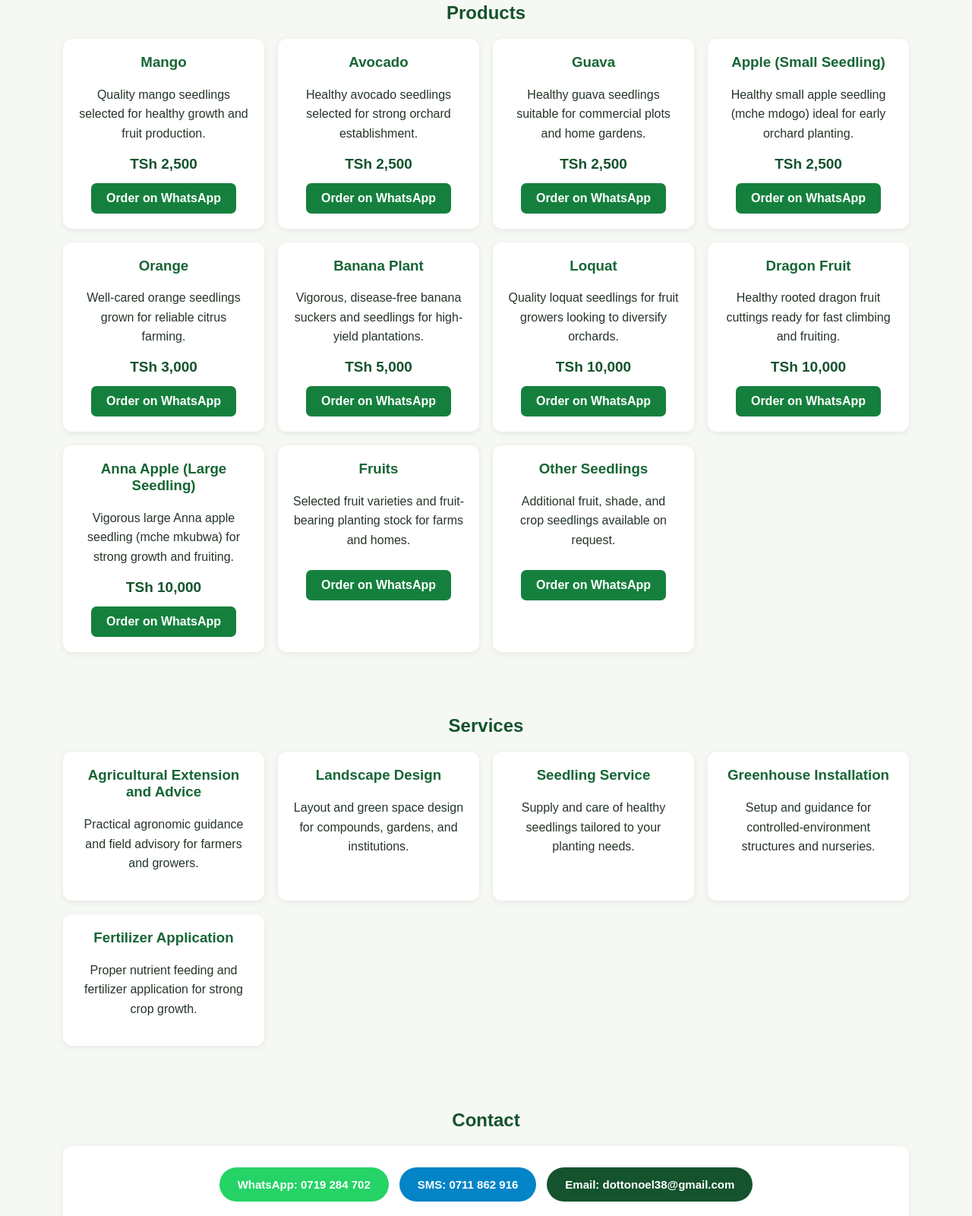
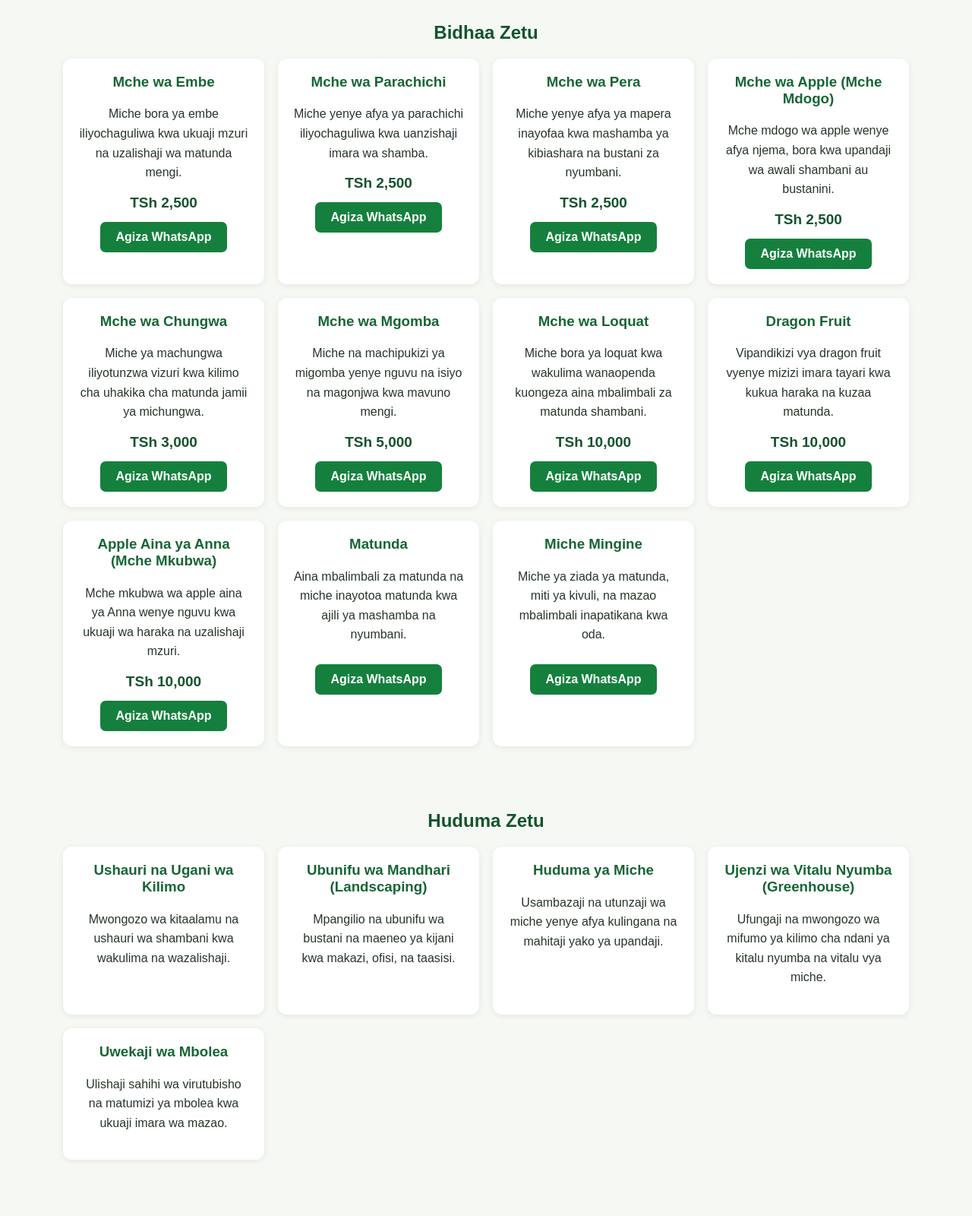
Before and after one commit to dottonoel38-boop/GreenGrow-Nursery, a plain HTML site: page index.html in a window 1280 px wide. Shown: the part 679-2279 px from the top of the page at 76% size. Drawn offline with Linux system fonts and the light colour scheme.

Commit message:
Update index.html

```diff
--- a/index.html
+++ b/index.html
@@ -1,9 +1,9 @@
 <!DOCTYPE html>
-<html lang="en">
+<html lang="sw">
 <head>
 <meta charset="UTF-8">
 <meta name="viewport" content="width=device-width, initial-scale=1.0">
-<title>GreenGrow Nursery | Quality Seedlings & Agribusiness</title>
+<title>GreenGrow Nursery | Miche Bora na Kilimo Biashara</title>
 <style>
 * { box-sizing: border-box; scroll-behavior: smooth; }
 body {
@@ -243,23 +243,23 @@ footer {
 
 <header>
 <h1>GreenGrow Nursery</h1>
-<p>Growing Today, Greening Tomorrow</p>
+<p>Tunakuza Leo, Tunakijanisha Kesho</p>
 </header>
 
 <div class="top-bar">
   <a href="#home" class="brand-name">GreenGrow</a>
 
   <div class="top-controls">
-    <button type="button" class="icon-btn" aria-label="Search" onclick="toggleSearch()">
+    <button type="button" class="icon-btn" aria-label="Tafuta" onclick="toggleSearch()">
       <svg width="22" height="22" viewBox="0 0 24 24" fill="none" stroke="currentColor" stroke-width="2.2" stroke-linecap="round" stroke-linejoin="round">
         <circle cx="11" cy="11" r="7"></circle>
         <line x1="21" y1="21" x2="16.65" y2="16.65"></line>
       </svg>
     </button>
 
-    <a href="#home" class="avatar-badge" aria-label="Profile">D</a>
+    <a href="#home" class="avatar-badge" aria-label="Wasifu">D</a>
 
-    <button type="button" class="icon-btn" aria-label="Menu" onclick="toggleMenu()">
+    <button type="button" class="icon-btn" aria-label="Menyu" onclick="toggleMenu()">
       <svg width="24" height="24" viewBox="0 0 24 24" fill="none" stroke="currentColor" stroke-width="2.2" stroke-linecap="round">
         <line x1="3" y1="6" x2="21" y2="6"></line>
         <line x1="3" y1="12" x2="21" y2="12"></line>
@@ -270,169 +270,169 @@ footer {
 </div>
 
 <div class="search-drawer" id="searchDrawer">
-  <input type="text" id="searchInput" placeholder="Search products or services..." onkeyup="filterItems()">
+  <input type="text" id="searchInput" placeholder="Tafuta bidhaa au huduma..." onkeyup="filterItems()">
 </div>
 
 <nav class="nav-menu" id="navMenu">
-  <a href="#home" onclick="closeMenu()">Home</a>
-  <a href="#products" onclick="closeMenu()">Products</a>
-  <a href="#services" onclick="closeMenu()">Services</a>
-  <a href="#contact" onclick="closeMenu()">Contact</a>
+  <a href="#home" onclick="closeMenu()">Mwanzo</a>
+  <a href="#products" onclick="closeMenu()">Bidhaa</a>
+  <a href="#services" onclick="closeMenu()">Huduma</a>
+  <a href="#contact" onclick="closeMenu()">Mawasiliano</a>
 </nav>
 
 <div class="hero" id="home">
   <div class="hero-header">
-    <h2>Welcome to GreenGrow Nursery</h2>
-    <p>Supplying healthy, quality seedlings and practical horticultural solutions for farmers, gardens, and green spaces.</p>
-    <a class="btn" href="#products">Explore Products</a>
+    <h2>Karibu GreenGrow Nursery</h2>
+    <p>Tunatoa miche bora yenye afya na suluhisho za kilimo cha kisasa kwa wakulima, bustani, na maeneo ya kijani.</p>
+    <a class="btn" href="#products">Tazama Bidhaa</a>
   </div>
 
   <div class="info-grid">
     <div class="info-card">
-      <h3>Aims</h3>
-      <p>To supply reliable planting materials, raise fruit and crop productivity, and promote sustainable greenery.</p>
+      <h3>Malengo Yetu</h3>
+      <p>Kutoa miche ya uhakika, kuongeza uzalishaji wa matunda na mazao, na kukuza mazingira endelevu ya kijani.</p>
     </div>
     <div class="info-card">
-      <h3>Functions</h3>
-      <p>Propagating quality seedlings, advising growers on planting and care, and supporting farms and landscapes.</p>
+      <h3>Majukumu Yetu</h3>
+      <p>Kuzalisha miche bora, kushauri wakulima juu ya upandaji na utunzaji, na kusaidia mashamba na bustani.</p>
     </div>
     <div class="info-card">
-      <h3>Foundations</h3>
-      <p>Rooted in sound horticultural practices, healthy stock selection, grower trust, and long-term impact.</p>
+      <h3>Misingi Yetu</h3>
+      <p>Tumejikita katika mbinu bora za kilimo, uchaguzi wa mbegu zenye afya, uaminifu kwa wakulima, na matokeo ya muda mrefu.</p>
     </div>
     <div class="info-card">
-      <h3>Huge Plans</h3>
-      <p>Expanding mother blocks, scaling nursery output, introducing modern greenhouse systems, and empowering more growers.</p>
+      <h3>Mipango Mikubwa</h3>
+      <p>Kupanua vitalu mama, kuongeza uzalishaji wa miche, kuanzisha mifumo ya kisasa ya vitalu nyumba, na kuwawezesha wakulima wengi zaidi.</p>
     </div>
   </div>
 </div>
 
 <section id="products">
-<h2>Products</h2>
+<h2>Bidhaa Zetu</h2>
 <div class="grid">
 
   <div class="card searchable">
-    <h3>Mango</h3>
-    <p>Quality mango seedlings selected for healthy growth and fruit production.</p>
+    <h3>Mche wa Embe</h3>
+    <p>Miche bora ya embe iliyochaguliwa kwa ukuaji mzuri na uzalishaji wa matunda mengi.</p>
     <div class="price">TSh 2,500</div>
-    <a class="btn" href="https://wa.me/255719284702?text=Hello%20GreenGrow%20Nursery%2C%20I%20want%20to%20order%20Mango%20(TSh%202%2C500).">Order on WhatsApp</a>
+    <a class="btn" href="https://wa.me/255719284702?text=Habari%20GreenGrow%20Nursery%2C%20nahitaji%20kuagiza%20Mche%20wa%20Embe%20(TSh%202%2C500).">Agiza WhatsApp</a>
   </div>
 
   <div class="card searchable">
-    <h3>Avocado</h3>
-    <p>Healthy avocado seedlings selected for strong orchard establishment.</p>
+    <h3>Mche wa Parachichi</h3>
+    <p>Miche yenye afya ya parachichi iliyochaguliwa kwa uanzishaji imara wa shamba.</p>
     <div class="price">TSh 2,500</div>
-    <a class="btn" href="https://wa.me/255719284702?text=Hello%20GreenGrow%20Nursery%2C%20I%20want%20to%20order%20Avocado%20(TSh%202%2C500).">Order on WhatsApp</a>
+    <a class="btn" href="https://wa.me/255719284702?text=Habari%20GreenGrow%20Nursery%2C%20nahitaji%20kuagiza%20Mche%20wa%20Parachichi%20(TSh%202%2C500).">Agiza WhatsApp</a>
   </div>
 
   <div class="card searchable">
-    <h3>Guava</h3>
-    <p>Healthy guava seedlings suitable for commercial plots and home gardens.</p>
+    <h3>Mche wa Pera</h3>
+    <p>Miche yenye afya ya mapera inayofaa kwa mashamba ya kibiashara na bustani za nyumbani.</p>
     <div class="price">TSh 2,500</div>
-    <a class="btn" href="https://wa.me/255719284702?text=Hello%20GreenGrow%20Nursery%2C%20I%20want%20to%20order%20Guava%20(TSh%202%2C500).">Order on WhatsApp</a>
+    <a class="btn" href="https://wa.me/255719284702?text=Habari%20GreenGrow%20Nursery%2C%20nahitaji%20kuagiza%20Mche%20wa%20Pera%20(TSh%202%2C500).">Agiza WhatsApp</a>
   </div>
 
   <div class="card searchable">
-    <h3>Apple (Small Seedling)</h3>
-    <p>Healthy small apple seedling (mche mdogo) ideal for early orchard planting.</p>
+    <h3>Mche wa Apple (Mche Mdogo)</h3>
+    <p>Mche mdogo wa apple wenye afya njema, bora kwa upandaji wa awali shambani au bustanini.</p>
     <div class="price">TSh 2,500</div>
-    <a class="btn" href="https://wa.me/255719284702?text=Hello%20GreenGrow%20Nursery%2C%20I%20want%20to%20order%20Apple%20Small%20Seedling%20(TSh%202%2C500).">Order on WhatsApp</a>
+    <a class="btn" href="https://wa.me/255719284702?text=Habari%20GreenGrow%20Nursery%2C%20nahitaji%20kuagiza%20Mche%20wa%20Apple%20Mdogo%20(TSh%202%2C500).">Agiza WhatsApp</a>
   </div>
 
   <div class="card searchable">
-    <h3>Orange</h3>
-    <p>Well-cared orange seedlings grown for reliable citrus farming.</p>
+    <h3>Mche wa Chungwa</h3>
+    <p>Miche ya machungwa iliyotunzwa vizuri kwa kilimo cha uhakika cha matunda jamii ya michungwa.</p>
     <div class="price">TSh 3,000</div>
-    <a class="btn" href="https://wa.me/255719284702?text=Hello%20GreenGrow%20Nursery%2C%20I%20want%20to%20order%20Orange%20(TSh%203%2C000).">Order on WhatsApp</a>
+    <a class="btn" href="https://wa.me/255719284702?text=Habari%20GreenGrow%20Nursery%2C%20nahitaji%20kuagiza%20Mche%20wa%20Chungwa%20(TSh%203%2C000).">Agiza WhatsApp</a>
   </div>
 
   <div class="card searchable">
-    <h3>Banana Plant</h3>
-    <p>Vigorous, disease-free banana suckers and seedlings for high-yield plantations.</p>
+    <h3>Mche wa Mgomba</h3>
+    <p>Miche na machipukizi ya migomba yenye nguvu na isiyo na magonjwa kwa mavuno mengi.</p>
     <div class="price">TSh 5,000</div>
-    <a class="btn" href="https://wa.me/255719284702?text=Hello%20GreenGrow%20Nursery%2C%20I%20want%20to%20order%20Banana%20Plant%20(TSh%205%2C000).">Order on WhatsApp</a>
+    <a class="btn" href="https://wa.me/255719284702?text=Habari%20GreenGrow%20Nursery%2C%20nahitaji%20kuagiza%20Mche%20wa%20Mgomba%20(TSh%205%2C000).">Agiza WhatsApp</a>
   </div>
 
   <div class="card searchable">
-    <h3>Loquat</h3>
-    <p>Quality loquat seedlings for fruit growers looking to diversify orchards.</p>
+    <h3>Mche wa Loquat</h3>
+    <p>Miche bora ya loquat kwa wakulima wanaopenda kuongeza aina mbalimbali za matunda shambani.</p>
     <div class="price">TSh 10,000</div>
-    <a class="btn" href="https://wa.me/255719284702?text=Hello%20GreenGrow%20Nursery%2C%20I%20want%20to%20order%20Loquat%20(TSh%2010%2C000).">Order on WhatsApp</a>
+    <a class="btn" href="https://wa.me/255719284702?text=Habari%20GreenGrow%20Nursery%2C%20nahitaji%20kuagiza%20Mche%20wa%20Loquat%20(TSh%2010%2C000).">Agiza WhatsApp</a>
   </div>
 
   <div class="card searchable">
     <h3>Dragon Fruit</h3>
-    <p>Healthy rooted dragon fruit cuttings ready for fast climbing and fruiting.</p>
+    <p>Vipandikizi vya dragon fruit vyenye mizizi imara tayari kwa kukua haraka na kuzaa matunda.</p>
     <div class="price">TSh 10,000</div>
-    <a class="btn" href="https://wa.me/255719284702?text=Hello%20GreenGrow%20Nursery%2C%20I%20want%20to%20order%20Dragon%20Fruit%20(TSh%2010%2C000).">Order on WhatsApp</a>
+    <a class="btn" href="https://wa.me/255719284702?text=Habari%20GreenGrow%20Nursery%2C%20nahitaji%20kuagiza%20Dragon%20Fruit%20(TSh%2010%2C000).">Agiza WhatsApp</a>
   </div>
 
   <div class="card searchable">
-    <h3>Anna Apple (Large Seedling)</h3>
-    <p>Vigorous large Anna apple seedling (mche mkubwa) for strong growth and fruiting.</p>
+    <h3>Apple Aina ya Anna (Mche Mkubwa)</h3>
+    <p>Mche mkubwa wa apple aina ya Anna wenye nguvu kwa ukuaji wa haraka na uzalishaji mzuri.</p>
     <div class="price">TSh 10,000</div>
-    <a class="btn" href="https://wa.me/255719284702?text=Hello%20GreenGrow%20Nursery%2C%20I%20want%20to%20order%20Anna%20Apple%20Large%20Seedling%20(TSh%2010%2C000).">Order on WhatsApp</a>
+    <a class="btn" href="https://wa.me/255719284702?text=Habari%20GreenGrow%20Nursery%2C%20nahitaji%20kuagiza%20Apple%20aina%20ya%20Anna%20Mche%20Mkubwa%20(TSh%2010%2C000).">Agiza WhatsApp</a>
   </div>
 
   <div class="card searchable">
-    <h3>Fruits</h3>
-    <p>Selected fruit varieties and fruit-bearing planting stock for farms and homes.</p>
-    <a class="btn" href="https://wa.me/255719284702?text=Hello%20GreenGrow%20Nursery%2C%20I%20want%20to%20order%20Fruits.">Order on WhatsApp</a>
+    <h3>Matunda</h3>
+    <p>Aina mbalimbali za matunda na miche inayotoa matunda kwa ajili ya mashamba na nyumbani.</p>
+    <a class="btn" href="https://wa.me/255719284702?text=Habari%20GreenGrow%20Nursery%2C%20nahitaji%20kuagiza%20Matunda.">Agiza WhatsApp</a>
   </div>
 
   <div class="card searchable">
-    <h3>Other Seedlings</h3>
-    <p>Additional fruit, shade, and crop seedlings available on request.</p>
-    <a class="btn" href="https://wa.me/255719284702?text=Hello%20GreenGrow%20Nursery%2C%20I%20want%20to%20inquire%20about%20Other%20Seedlings.">Order on WhatsApp</a>
+    <h3>Miche Mingine</h3>
+    <p>Miche ya ziada ya matunda, miti ya kivuli, na mazao mbalimbali inapatikana kwa oda.</p>
+    <a class="btn" href="https://wa.me/255719284702?text=Habari%20GreenGrow%20Nursery%2C%20nahitaji%20kuulizia%20kuhusu%20Miche%20Mingine.">Agiza WhatsApp</a>
   </div>
 
 </div>
 </section>
 
 <section id="services">
-<h2>Services</h2>
+<h2>Huduma Zetu</h2>
 <div class="grid">
 
   <div class="card searchable">
-    <h3>Agricultural Extension and Advice</h3>
-    <p>Practical agronomic guidance and field advisory for farmers and growers.</p>
+    <h3>Ushauri na Ugani wa Kilimo</h3>
+    <p>Mwongozo wa kitaalamu na ushauri wa shambani kwa wakulima na wazalishaji.</p>
   </div>
 
   <div class="card searchable">
-    <h3>Landscape Design</h3>
-    <p>Layout and green space design for compounds, gardens, and institutions.</p>
+    <h3>Ubunifu wa Mandhari (Landscaping)</h3>
+    <p>Mpangilio na ubunifu wa bustani na maeneo ya kijani kwa makazi, ofisi, na taasisi.</p>
   </div>
 
   <div class="card searchable">
-    <h3>Seedling Service</h3>
-    <p>Supply and care of healthy seedlings tailored to your planting needs.</p>
+    <h3>Huduma ya Miche</h3>
+    <p>Usambazaji na utunzaji wa miche yenye afya kulingana na mahitaji yako ya upandaji.</p>
   </div>
 
   <div class="card searchable">
-    <h3>Greenhouse Installation</h3>
-    <p>Setup and guidance for controlled-environment structures and nurseries.</p>
+    <h3>Ujenzi wa Vitalu Nyumba (Greenhouse)</h3>
+    <p>Ufungaji na mwongozo wa mifumo ya kilimo cha ndani ya kitalu nyumba na vitalu vya miche.</p>
   </div>
 
   <div class="card searchable">
-    <h3>Fertilizer Application</h3>
-    <p>Proper nutrient feeding and fertilizer application for strong crop growth.</p>
+    <h3>Uwekaji wa Mbolea</h3>
+    <p>Ulishaji sahihi wa virutubisho na matumizi ya mbolea kwa ukuaji imara wa mazao.</p>
   </div>
 
 </div>
 </section>
 
 <section id="contact">
-<h2>Contact</h2>
+<h2>Mawasiliano</h2>
 <div class="contact-box">
   <a class="contact-btn wa-btn" href="https://wa.me/255719284702" target="_blank">WhatsApp: 0719 284 702</a>
   <a class="contact-btn sms-btn" href="sms:+255711862916">SMS: 0711 862 916</a>
-  <a class="contact-btn email-btn" href="mailto:dottonoel38@gmail.com">Email: dottonoel38@gmail.com</a>
+  <a class="contact-btn email-btn" href="mailto:dottonoel38@gmail.com">Barua Pepe: dottonoel38@gmail.com</a>
 </div>
 </section>
 
 <footer>
 <p>© 2026 GreenGrow Nursery</p>
-<p>Growing Today, Greening Tomorrow</p>
+<p>Tunakuza Leo, Tunakijanisha Kesho</p>
 </footer>
 
 <script>
```
